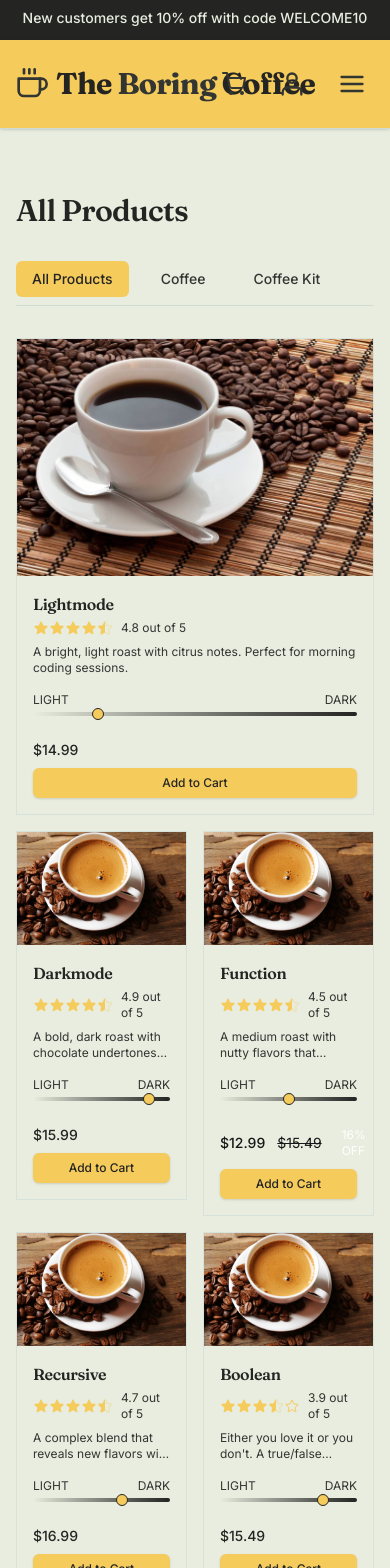
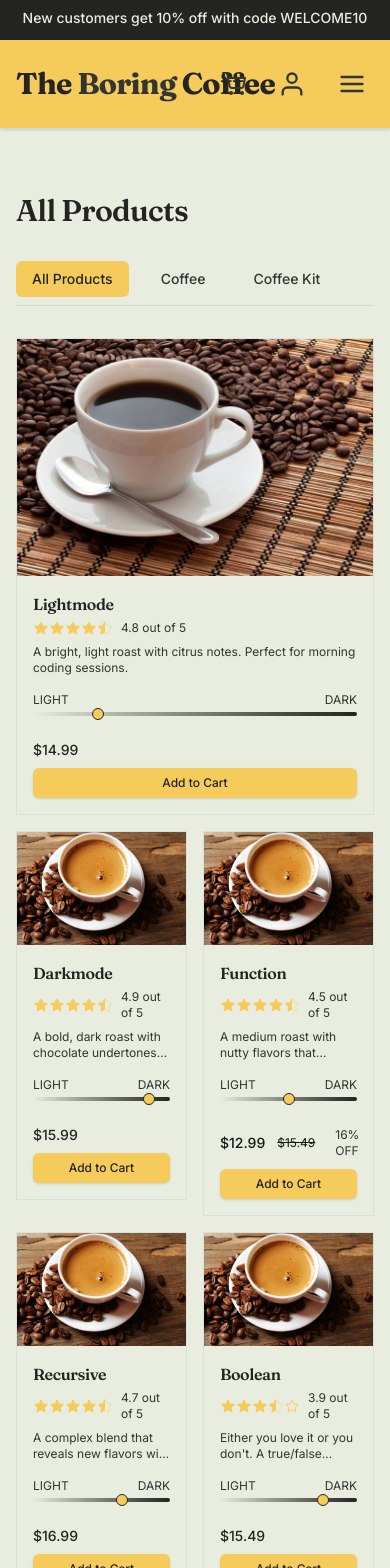
Before and after one commit to danghaonhien/the-boring-coffee, a Next.js app: page /products in a window 390 px wide. Shown: the top 1568 px of the page. Built offline with nearby package versions, Linux system fonts and the light colour scheme; a web font is replaced by a local one.

Commit message:
updated discount price design

```diff
--- a/src/components/layout/Header.tsx
+++ b/src/components/layout/Header.tsx
@@ -1,7 +1,7 @@
 'use client';
 
 import Link from 'next/link';
-import { FiUser, FiMenu, FiCoffee } from 'react-icons/fi';
+import { FiUser, FiMenu } from 'react-icons/fi';
 import { useState, useEffect } from 'react';
 import CartButton from '../cart/CartButton';
 
@@ -42,7 +42,7 @@ export default function Header() {
         <div className="flex justify-between h-14">
           <div className="flex items-center">
             <Link href="/" className="flex-shrink-0 flex items-center space-x-2">
-              <FiCoffee className="h-8 w-8 text-[#333533]" />
+              {/* <FiCoffee className="h-8 w-8 text-[#333533]" /> */}
               <span className="font-display text-3xl font-bold text-[#242423] tracking-tight">
                 The <span className="text-[#333533]">Boring</span> Coffee
               </span>
--- a/src/components/products/ProductCard.tsx
+++ b/src/components/products/ProductCard.tsx
@@ -65,9 +65,9 @@ export default function ProductCard({ product }: ProductCardProps) {
               <div className="flex flex-col">
                 <div className="flex items-center gap-3">
                   <p className="text-sm sm:text-lg font-medium text-coffee-700">{formatPrice(product.price)}</p>
-                  <p className="text-sm line-through text-coffee-400">{formatPrice(product.original_price)}</p>
-                  <span className="bg-coffee-700 text-white text-xs px-2 py-0.5 rounded">
-                    {product.discount_percentage}% OFF
+                  <p className="text-xs sm:text-sm line-through text-coffee-400">{formatPrice(product.original_price)}</p>
+                  <span className=" text-[#333533] text-xs sm:text-sm px-2 py-0.5 rounded">
+                  {product.discount_percentage}% OFF
                   </span>
                 </div>
               </div>
--- a/src/components/products/RecommendedProducts.tsx
+++ b/src/components/products/RecommendedProducts.tsx
@@ -141,9 +141,21 @@ export default function RecommendedProducts({
                       <h3 className="text-md font-medium text-[#242423] truncate max-w-[120px]">
                         {product.name}
                       </h3>
-                      <p className="mt-1 text-sm text-[#333533]">
-                        {formatPrice(product.price)}
-                      </p>
+                      {product.original_price && product.discount_percentage ? (
+                        <div className="mt-1">
+                          <div className="flex items-center gap-2">
+                            <p className="text-sm font-medium text-coffee-700">{formatPrice(product.price)}</p>
+                            <p className="text-xs line-through text-coffee-400">{formatPrice(product.original_price)}</p>
+                          <span className="inline-block mt-0.5 bg-coffee-700 text-[#333533] text-xs px-1.5 py-0.5 rounded-sm">
+                            SAVE {product.discount_percentage}%
+                          </span>
+                          </div>
+                        </div>
+                      ) : (
+                        <p className="mt-1 text-sm text-[#333533]">
+                          {formatPrice(product.price)}
+                        </p>
+                      )}
                     </div>
                     <button
                       onClick={() => addItem(product, 1)}
```
